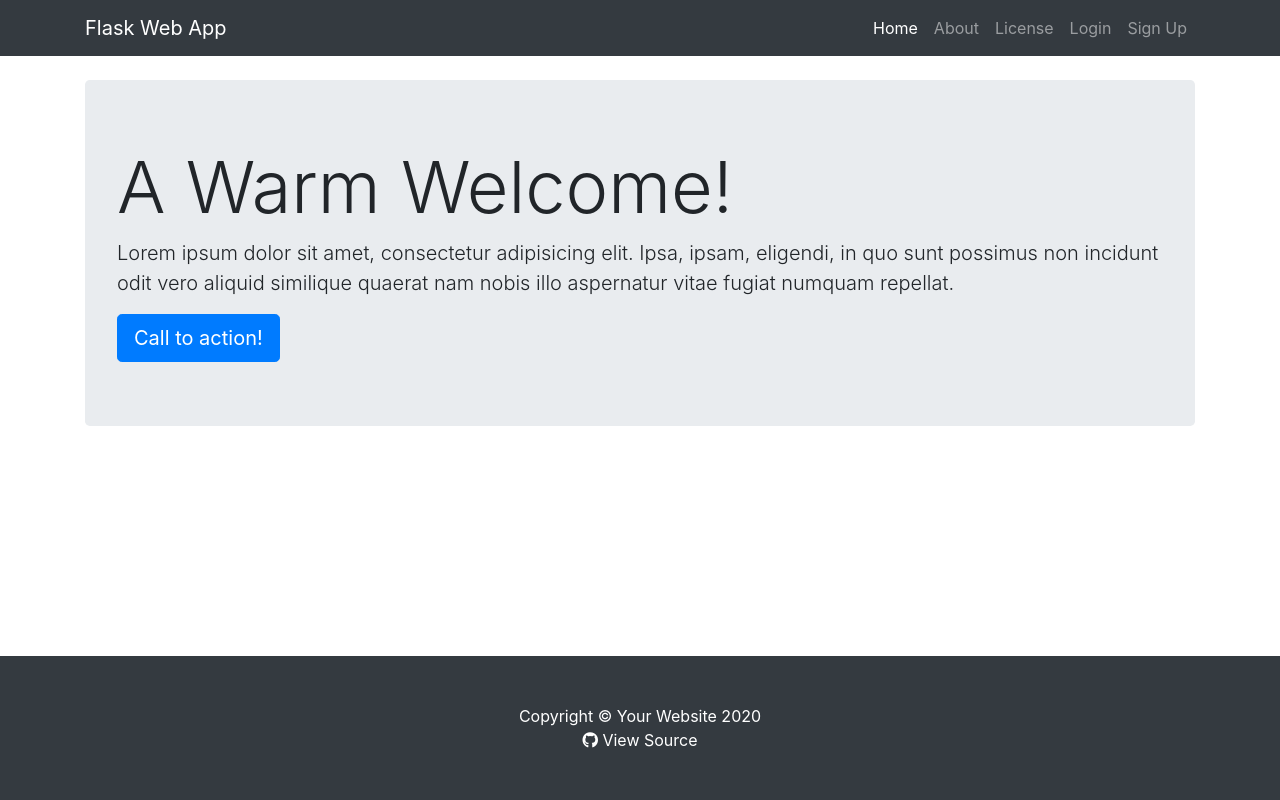
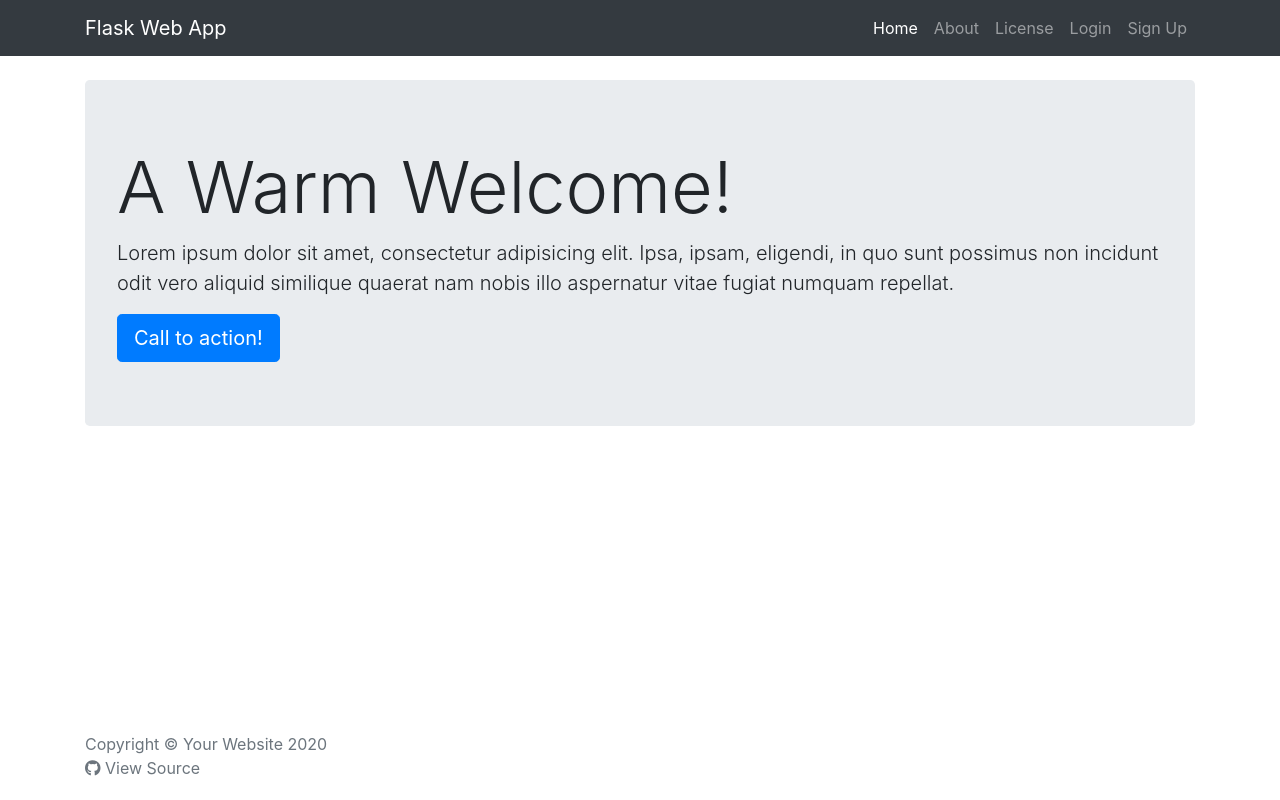
Before and after one commit to Kyle-L/Flask-Template, a Flask app: page / in a window 1280 px wide. Run offline with Flask 2, Linux system fonts and the light colour scheme; some libraries are stand-ins or nearby versions.

Commit message:
Updated the site's css and footer.

```diff
--- a/project/static/css/main.css
+++ b/project/static/css/main.css
@@ -1,3 +1,15 @@
+html, body {
+    height: 100%;
+}
 body {
     padding-top: 56px;
+    display: flex;
+    flex-direction: column;
 }
+.content {
+    flex: 1 0 auto;
+}
+.footer {
+    flex-shrink: 0;
+    padding-bottom: 20px;
+}
--- a/project/templates/base.html
+++ b/project/templates/base.html
@@ -34,7 +34,6 @@
     <!-- Font Awesome -->
     <script src="https://use.fontawesome.com/d81f892777.js"></script>
 
-
     <!-- Main JavaScript  stylesheet -->
     <script type=text/javascript src="{{ url_for('static', filename='js/main.js') }}"></script>
 
@@ -45,7 +44,7 @@
     <!-- Navbar -->
     <nav class="navbar navbar-expand-lg navbar-dark bg-dark fixed-top">
         <div class="container">
-            <a class="navbar-brand" href="#">Flask Web App</a>
+            <a class="navbar-brand" href="">Flask Web App</a>
             <button class="navbar-toggler" type="button" data-toggle="collapse" data-target="#navbarResponsive"
                 aria-controls="navbarResponsive" aria-expanded="false" aria-label="Toggle navigation">
                 <span class="navbar-toggler-icon"></span>
@@ -83,7 +82,7 @@
     <!-- End Navbar -->
 
     <!-- Page Content -->
-    <div class="container">
+    <div class="container content">
 
         {% block content %}{% endblock %}
 
@@ -91,10 +90,10 @@
     <!-- End Page Content -->
 
     <!-- Footer Content -->
-    <footer class="fixed-bottom py-5 bg-dark">
-        <div class="container text-center">
-            <p class="m-0 text-white">Copyright &copy; Your Website 2020</p>
-            <a class="m-0 text-white" href="https://github.com/HilariousAtlantic/miami-scheduler"><i class="fa fa-github" aria-hidden="true"></i> View Source</a>
+    <footer class="footer">
+        <div class="container">
+            <p class="m-0 text-muted">Copyright &copy; Your Website 2020</p>
+            <a class="m-0 text-muted" href="https://github.com/Kyle-L/Flask-Template"><i class="fa fa-github" aria-hidden="true"></i> View Source</a>
         </div>
     </footer>
     <!-- End Footer Content -->
```
